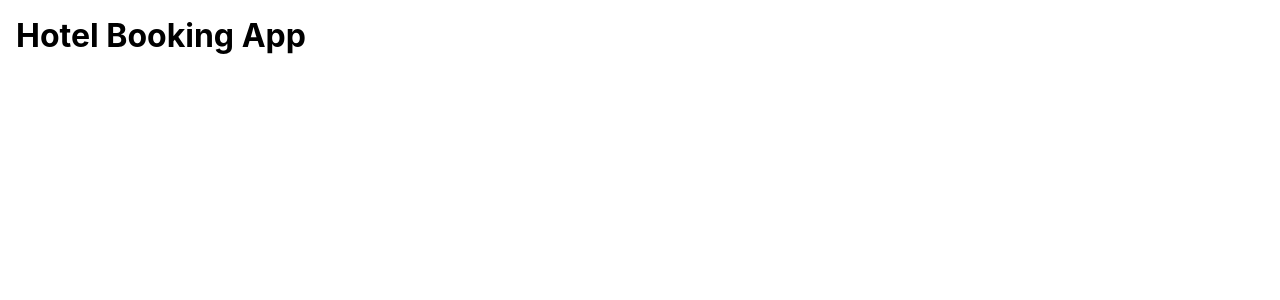
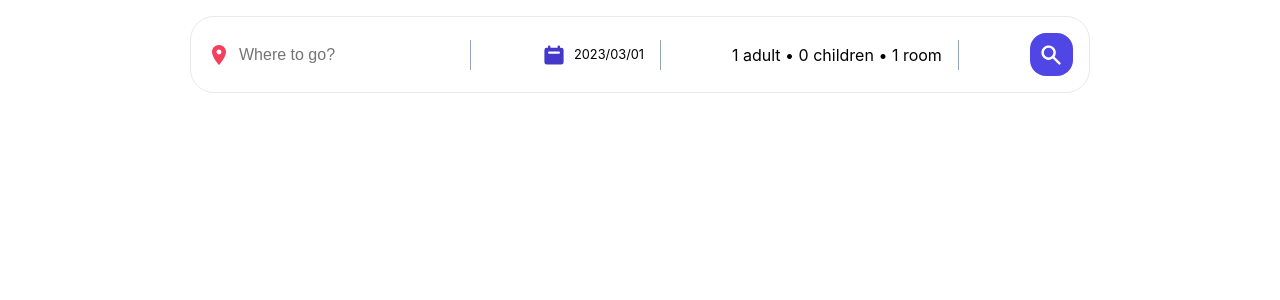
Before and after one commit to ellefamkar/Booking-App, a React (Vite) app: page / in a window 1280 px wide. Shown: the top 300 px of the page. Built offline with nearby package versions, Linux system fonts and the light colour scheme.

Commit message:
feat : Add options features and its logic

```diff
--- a/package.json
+++ b/package.json
@@ -19,7 +19,7 @@
     "react-date-range": "^1.4.0",
     "react-dom": "^18.2.0",
     "react-hot-toast": "^2.4.1",
-    "react-icons": "^4.10.1",
+    "react-icons": "^4.12.0",
     "react-leaflet": "^4.2.1",
     "react-router-dom": "^6.15.0"
   },
--- a/src/App.jsx
+++ b/src/App.jsx
@@ -1,8 +1,11 @@
-
 import "./App.css";
+import Header from "./components/Header/Header";
 
 function App() {
-  return <h1>Hotel Booking App</h1>
+  return (
+    <>
+      <Header />
+    </>
+  );
 }
-
 export default App;
--- /dev/null
+++ b/src/components/Header/Header.jsx
@@ -0,0 +1,116 @@
+import { MdLocationOn } from "react-icons/md";
+import { HiCalendar, HiMinus, HiPlus, HiSearch } from "react-icons/hi";
+import { useState } from "react";
+
+function Header() {
+  const [destination, setDestination] = useState("");
+  const [openOptions, setOpenOptions] = useState(false);
+  const [options, setOptions] = useState({
+    adult: 1,
+    children: 0,
+    room: 1,
+  });
+
+  const handleOptions = (name, operation) => {
+    setOptions((prev) => {
+      return {
+        ...prev,
+        [name]: operation === "inc" ? options[name] + 1 : options[name] - 1,
+      };
+    });
+  };
+
+  return (
+    <div className="header">
+      <div className="headerSearch">
+        <div className="headerSearchItem">
+          <MdLocationOn className="headerIcon locationIcon" />
+          <input
+            value={destination}
+            onChange={(e) => setDestination(e.target.value)}
+            type="text"
+            placeholder="Where to go?"
+            className="headerSearchInput"
+            name="destination"
+            id="destination"
+          />
+          <span className="seperator"></span>
+        </div>
+        <div className="headerSearchItem">
+          <HiCalendar className="headerIcon dateIcon" />
+          <div className="dateDropDown">2023/03/01</div>
+          <span className="seperator"></span>
+        </div>
+        <div className="headerSearchItem">
+          <div id="optionDropDown" onClick={() => setOpenOptions(!openOptions)}>
+            {options.adult} adult &bull; {options.children} children &bull;{" "}
+            {options.room} room
+          </div>
+          {openOptions && (
+            <GuestOptionsList handleOptions={handleOptions} option={options} />
+          )}
+          <span className="seperator"></span>
+        </div>
+        <div className="headerSearchItem">
+          <button className="headerSearchBtn">
+            <HiSearch className="headerIcon" />
+          </button>
+        </div>
+      </div>
+    </div>
+  );
+}
+
+export default Header;
+
+export function GuestOptionsList({ option, handleOptions }) {
+  return (
+    <div className="guestOptions">
+      {/* option.map(() => {
+            return <OptionItem type={option.name} option={option} minLimit={1} />
+        }) */}
+      <OptionItem
+        handleOptions={handleOptions}
+        type="adult"
+        option={option}
+        minLimit={1}
+      />
+      <OptionItem
+        handleOptions={handleOptions}
+        type="children"
+        option={option}
+        minLimit={0}
+      />
+      <OptionItem
+        handleOptions={handleOptions}
+        type="room"
+        option={option}
+        minLimit={1}
+      />
+    </div>
+  );
+}
+
+function OptionItem({ type, option, minLimit, handleOptions }) {
+  return (
+    <div className="guestOptionItem">
+      <span className="optionText">{type}</span>
+      <div className="optionCounter">
+        <button
+          className="optionCounterBtn"
+          disabled={option[type] <= minLimit}
+          onClick={() => handleOptions(type, "dec")}
+        >
+          <HiMinus className="icon" />
+        </button>
+        <span className="optionCounterNumber">{option[type]}</span>
+        <button
+          className="optionCounterBtn"
+          onClick={() => handleOptions(type, "inc")}
+        >
+          <HiPlus className="icon" />
+        </button>
+      </div>
+    </div>
+  );
+}
```
Also changed, not shown: 1 other file (tests, documents, lock files or other folders).
